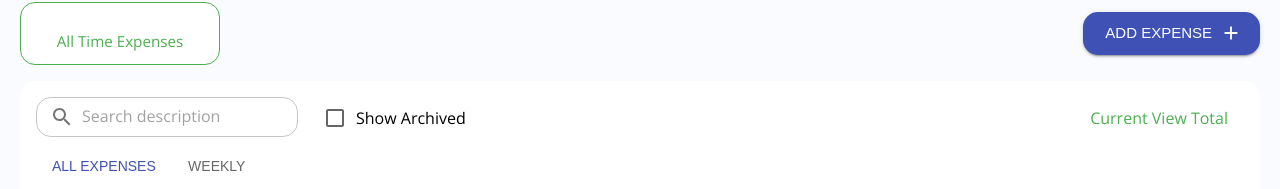
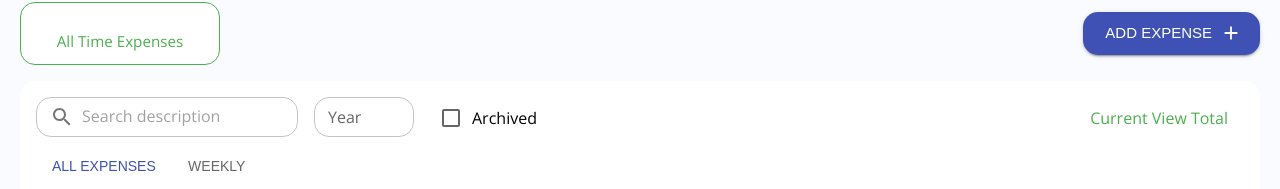
Before and after one commit to sian022/expense-tracker, a React (Vite) app in the folder client/: page / in a window 1280 px wide. Shown: the part 104-293 px from the top of the page. Built offline with nearby package versions, Linux system fonts and the light colour scheme; no server answers.

Commit message:
feat: added year filter to be able to see expenses for each year

```diff
--- a/client/src/components/expenses/AllTimeExpenses.jsx
+++ b/client/src/components/expenses/AllTimeExpenses.jsx
@@ -1,4 +1,4 @@
-import { Stack, Typography } from "@mui/material";
+import { Stack, Typography, useMediaQuery } from "@mui/material";
 import useCurrency from "../../hooks/useCurrency";
 import { useSelector } from "react-redux";
 import { useGetTotalExpensesQuery } from "../../services/expensesApi";
@@ -6,6 +6,9 @@ import { useTheme } from "@emotion/react";
 
 const AllTimeExpenses = () => {
   const theme = useTheme();
+
+  // Media query for responsive design
+  const isSmall = useMediaQuery(theme.breakpoints.down("sm"));
 
   // Custom hook to format currency
   // We're passing the amount and the global selected currency
@@ -24,6 +27,7 @@ const AllTimeExpenses = () => {
       bgcolor="white"
       border={`1px solid ${theme.palette.secondary.main}`}
       minWidth="200px"
+      width={!isSmall ? "auto" : "100%"}
     >
       {/* Display the formatted total expense amount */}
       <Typography
--- a/client/src/components/expenses/ExpensesTable.jsx
+++ b/client/src/components/expenses/ExpensesTable.jsx
@@ -1,3 +1,4 @@
+import { useState, useCallback } from "react";
 import {
   Checkbox,
   Chip,
@@ -18,8 +19,6 @@ import {
   useMediaQuery,
 } from "@mui/material";
 import moment from "moment";
-import { useCallback, useState } from "react";
-import useCurrency from "../../hooks/useCurrency";
 import {
   Archive,
   ArrowDownward,
@@ -38,12 +37,18 @@ import Actions from "../common/Actions";
 import { setIsFormEdit, setSelectedRow } from "../../slices/tableSlice";
 import useToast from "../../hooks/useToast";
 import useDebounce from "../../hooks/useDebounce";
+import useCurrency from "../../hooks/useCurrency";
+import { DatePicker, LocalizationProvider } from "@mui/x-date-pickers";
+import { AdapterMoment } from "@mui/x-date-pickers/AdapterMoment";
 
 const ExpensesTable = ({ openForm }) => {
   const dispatch = useDispatch();
   const currency = useCurrency();
   const toast = useToast();
   const debounce = useDebounce();
+
+  // State for year filter
+  const [year, setYear] = useState(null);
 
   // Media query for responsive design
   const isMedium = useMediaQuery((theme) => theme.breakpoints.down("md"));
@@ -61,27 +66,27 @@ const ExpensesTable = ({ openForm }) => {
   const [isActive, setIsActive] = useState(true);
   const [viewMode, setViewMode] = useState("All Expenses");
 
+  // Determine if view mode is weekly
   const isWeek = viewMode === "Weekly";
 
-  // RTK Query hook to fetch expenses
+  // Fetch expenses data using RTK Query hook
   const { data, isFetching } = useGetAllExpensesQuery({
     search,
     isActive,
-    page: page + 1,
+    page: page + 1, // RTK Query page indexing starts at 1
     pageSize: rowsPerPage,
     isWeek,
+    year: year ? year : "",
   });
   const [updateExpenseStatus] = useUpdateExpenseStatusMutation();
 
-  // Calculate average expense amount
+  // Calculate average expense amount for the current view
   const currentViewAverage =
     data?.expenses.reduce((acc, expense) => {
       return acc + expense.amount;
     }, 0) / data?.expenses.length;
 
-  // const allTimeAverage = data?.allTimeAverage || 0;
-
-  // Determine relative cost label, color, and icon for each expense
+  // Handle relative cost label, color, and icon based on expense amount relative to average
   const handleRelativeCost = useCallback(
     (amount) => {
       if (amount > currentViewAverage) {
@@ -107,12 +112,12 @@ const ExpensesTable = ({ openForm }) => {
     [currentViewAverage]
   );
 
-  // Handle archive/restore action for each expense
+  // Handle archive/restore action for the selected expense
   const handleArchiveRestore = async () => {
     try {
       await updateExpenseStatus(selectedRow?.id).unwrap();
 
-      // Show toast notification
+      // Show success toast notification
       toast({
         message: `Expense ${isActive ? "archived" : "restored"} successfully`,
         type: "success",
@@ -126,17 +131,19 @@ const ExpensesTable = ({ openForm }) => {
     }
   };
 
+  // Handle edit action for the selected expense
   const handleEdit = () => {
     dispatch(setIsFormEdit(true));
     openForm();
   };
 
+  // Calculate total amount of expenses in the current view
   const currentViewTotal = data?.expenses.reduce(
     (acc, expense) => acc + expense.amount,
     0
   );
 
-  // Action buttons for each expense row
+  // Actions available for each expense row
   const actions = [
     {
       label: "Edit",
@@ -153,7 +160,12 @@ const ExpensesTable = ({ openForm }) => {
   return (
     <Stack bgcolor="#fff" borderRadius="15px" flex={1} padding={2} gap={0.5}>
       {/* Search and filter section */}
-      <Stack direction="row" justifyContent="space-between" alignItems="center">
+      <Stack
+        direction="row"
+        justifyContent="space-between"
+        alignItems="center"
+        gap={1}
+      >
         <Stack
           direction="row"
           gap={2}
@@ -174,6 +186,26 @@ const ExpensesTable = ({ openForm }) => {
             }}
             onChange={(e) => debounce(() => setSearch(e.target.value), 300)}
           />
+
+          {/* Date Picker for filtering by year */}
+          <LocalizationProvider dateAdapter={AdapterMoment}>
+            <DatePicker
+              slotProps={{
+                textField: {
+                  size: "small",
+                  sx: { width: "100px" },
+                },
+                actionBar: {
+                  actions: ["today", "clear"],
+                },
+              }}
+              views={["year"]}
+              label="Year"
+              onChange={(date) => setYear(date?.format("YYYY"))}
+              value={year ? moment(year, "YYYY") : null}
+            />
+          </LocalizationProvider>
+
           {/* Checkbox to toggle active/inactive expenses */}
           <Stack direction="row" alignItems="center">
             <Checkbox
@@ -181,7 +213,7 @@ const ExpensesTable = ({ openForm }) => {
               onChange={(e) => setIsActive(!e.target.checked)}
             />
 
-            {isSmall ? <Archive /> : <Typography>Show Archived</Typography>}
+            {isSmall ? <Archive /> : <Typography>Archived</Typography>}
           </Stack>
         </Stack>
 
@@ -194,7 +226,7 @@ const ExpensesTable = ({ openForm }) => {
 
             <Typography
               color="secondary.main"
-              fontWeight={600}
+              fontWeight={700}
               fontSize="1.2rem"
             >
               {currency(currentViewTotal, selectedCurrency)}
@@ -203,12 +235,14 @@ const ExpensesTable = ({ openForm }) => {
         )}
       </Stack>
 
+      {/* View mode options */}
       <Stack
         direction="row"
         alignItems="center"
-        justifyContent={isSmall ? "center" : "flex-start"}
+        justifyContent={isSmall ? "center" : "space-between"}
+        gap={2}
       >
-        {/* View options tabs */}
+        {/* Tabs for switching between All Expenses and Weekly view */}
         <Tabs
           value={viewMode}
           onChange={(_, newValue) => setViewMode(newValue)}
@@ -220,14 +254,15 @@ const ExpensesTable = ({ openForm }) => {
 
       {/* Table section */}
       {isFetching ? (
+        // Loading spinner while fetching data
         <Stack flex={1} alignItems="center" justifyContent="center">
-          <CircularProgress />
+          <CircularProgress size="40px" />
         </Stack>
       ) : (
         <TableContainer
           sx={{
             flex: isSmall ? 1 : "auto",
-            height: "calc(100vh - 420px)",
+            height: "calc(100vh - 420px)", // Adjust height based on screen size
             overflow: "auto",
           }}
         >
@@ -238,7 +273,7 @@ const ExpensesTable = ({ openForm }) => {
                 {!isWeek && <TableCell>Description</TableCell>}
                 <TableCell>Amount</TableCell>
                 <TableCell>Relative Cost</TableCell>
-                <TableCell>Actions</TableCell>
+                {!isWeek && <TableCell>Actions</TableCell>}
               </TableRow>
             </TableHead>
 
@@ -275,9 +310,11 @@ const ExpensesTable = ({ openForm }) => {
                   </TableCell>
 
                   {/* Actions column */}
-                  <TableCell>
-                    <Actions actions={actions} />
-                  </TableCell>
+                  {!isWeek && (
+                    <TableCell>
+                      <Actions actions={actions} />
+                    </TableCell>
+                  )}
                 </TableRow>
               ))}
             </TableBody>
--- a/client/src/pages/ExpensesPage.jsx
+++ b/client/src/pages/ExpensesPage.jsx
@@ -6,11 +6,14 @@ import ExpensesTable from "../components/expenses/ExpensesTable";
 import { Add } from "@mui/icons-material";
 import { useDispatch } from "react-redux";
 import { setIsFormEdit, setSelectedRow } from "../slices/tableSlice";
+import { useTheme } from "@emotion/react";
 
 const ExpensesPage = () => {
   const dispatch = useDispatch();
+  const theme = useTheme();
 
-  const matches = useMediaQuery("(min-width:450px)");
+  // Media query for responsive design
+  const isSmall = useMediaQuery(theme.breakpoints.down("sm"));
 
   // Custom hook for managing modal state
   const { isOpen, onOpen, onClose } = useDisclosure();
@@ -29,9 +32,10 @@ const ExpensesPage = () => {
       <Stack gap={2} flex={1}>
         {/* Stack for displaying total expenses and add expense button */}
         <Stack
-          direction="row"
+          direction={!isSmall ? "row" : "column"}
           justifyContent="space-between"
           alignItems="center"
+          gap={!isSmall ? 0 : 1}
         >
           {/* AllTimeExpenses component displaying total expenses */}
           <AllTimeExpenses />
@@ -42,8 +46,10 @@ const ExpensesPage = () => {
             onClick={handleAddExpense}
             endIcon={<Add />}
             size="large"
+            fullWidth={!!isSmall}
           >
-            {matches && "Add Expense"}
+            {/* {matches && "Add Expense"} */}
+            Add Expense
           </Button>
         </Stack>
 
```
Also changed, not shown: 1 other file (tests, documents, lock files or other folders).
